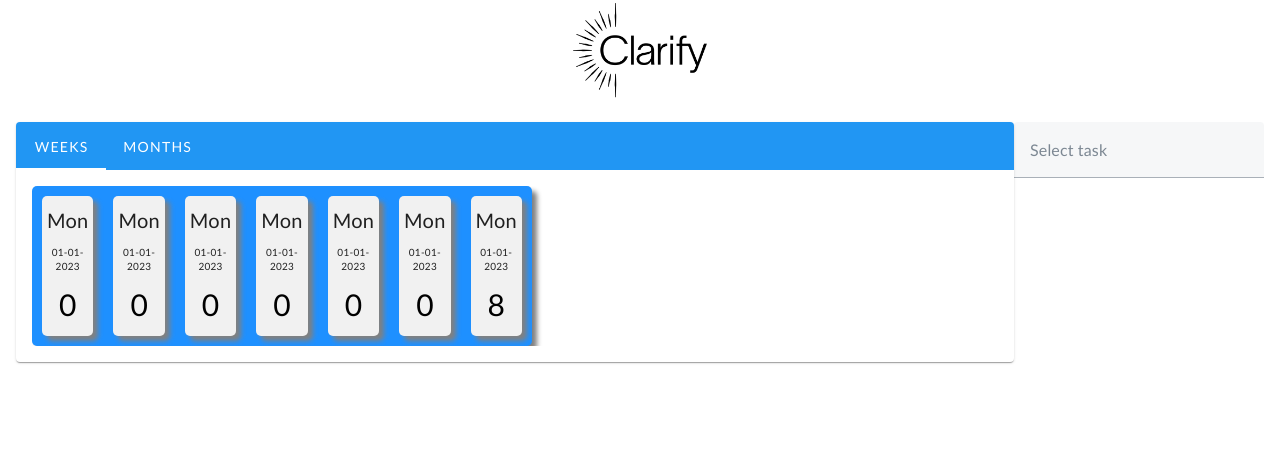
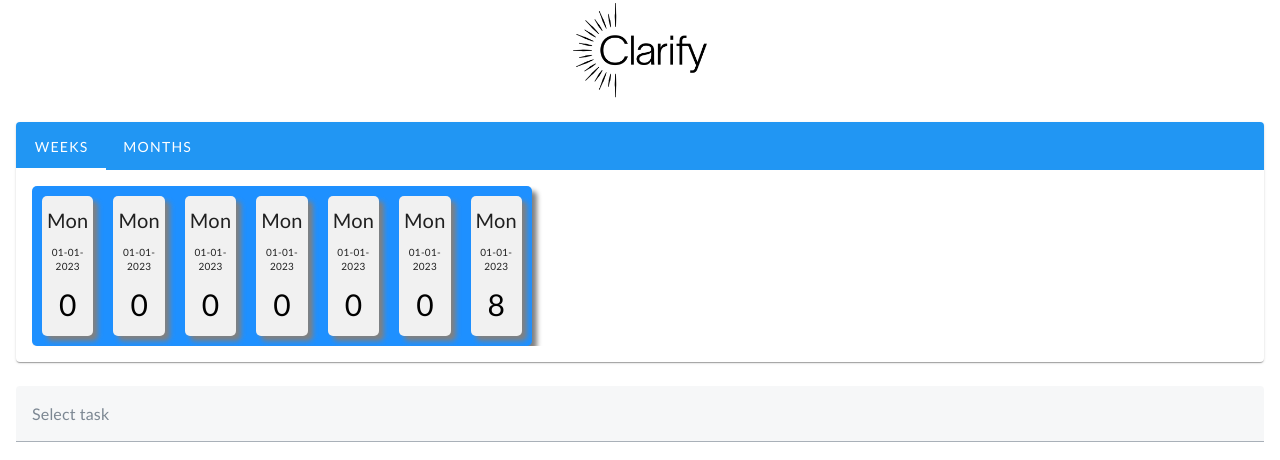
Before and after one commit to Programmeerkat/lab-day-7, a Vue app: page / in a window 1280 px wide. Shown: the top 460 px of the page. Built offline with nearby package versions, Linux system fonts and the light colour scheme.

Commit message:
fixed issues

```diff
--- a/src/App.vue
+++ b/src/App.vue
@@ -1,14 +1,8 @@
 <template>
-<img alt="Clarify logo" src="./assets/logo.png" height="100" />
+  <img alt="Clarify logo"  :src="require('./assets/logo.png')" height="100" />
   <v-container fluid>
-  <div class="main-container">
-    <div class="tab-container">
     <Periods />
-    </div>
-    <div class="combobox-container">
-      <ComboBox v-bind:tasks="tasks" />
-    </div>
-  </div>
+    <ComboBox v-bind:tasks="tasks" />
   </v-container>
 </template>
 
@@ -44,13 +38,4 @@ export default {
   text-align: center;
   color: #2c3e50;
 }
-.main-container {
-    display: flex;
-  }
-  .combobox-container{
-    flex:1;
-  }
-  .tab-container{
-    flex:4;
-  }
 </style>
```
